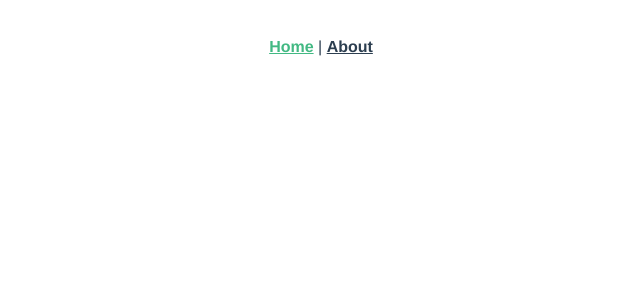
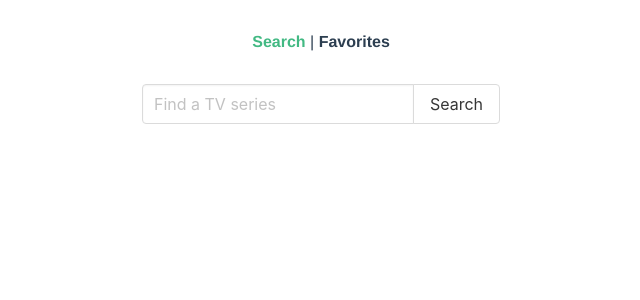
Before and after one commit to Argulusyn/seriline, a Vue app: page /#/ in a window 1280 px wide. Shown: the top 300 px of the page, without its empty margins (319-959 px from the left). Built offline with nearby package versions, Linux system fonts and the light colour scheme.

Commit message:
Add search-field component
Add search-field component

```diff
--- a/src/App.vue
+++ b/src/App.vue
@@ -1,8 +1,8 @@
 <template>
   <div id="app">
     <div id="nav">
-      <router-link to="/">Home</router-link> |
-      <router-link to="/about">About</router-link>
+      <router-link to="/">Search</router-link> |
+      <router-link to="/favorites">Favorites</router-link>
     </div>
     <router-view/>
   </div>
--- a/src/components/search-field.vue
+++ b/src/components/search-field.vue
@@ -1,4 +1,16 @@
 <template>
+    <div class="container">
+        <div class="field has-addons">
+            <p class="control">
+                <input class="input" type="text" placeholder="Find a TV series">
+            </p>
+            <p class="control">
+                <button class="button">
+                    Search
+                </button>
+            </p>
+        </div>
+    </div>
 </template>
 
 <script>
@@ -9,3 +21,10 @@ export default {
   }
 };
 </script>
+
+<style>
+div.container {
+  display: flex;
+  justify-content: center;
+}
+</style>
--- a/src/main.js
+++ b/src/main.js
@@ -2,6 +2,7 @@ import Vue from "vue";
 import App from "./App.vue";
 import router from "./router";
 import store from "./store";
+import "bulma/css/bulma.css";
 
 Vue.config.productionTip = false;
 
--- a/src/router.js
+++ b/src/router.js
@@ -12,8 +12,8 @@ export default new Router({
       component: Search
     },
     {
-      path: "/about",
-      name: "about",
+      path: "/favorites",
+      name: "favorites",
       // route level code-splitting
       // this generates a separate chunk (about.[hash].js) for this route
       // which is lazy-loaded when the route is visited.
--- a/src/views/Search.vue
+++ b/src/views/Search.vue
@@ -1,4 +1,7 @@
 <template>
+    <div>
+        <search-field></search-field>
+    </div>
 </template>
 
 <script>
```
